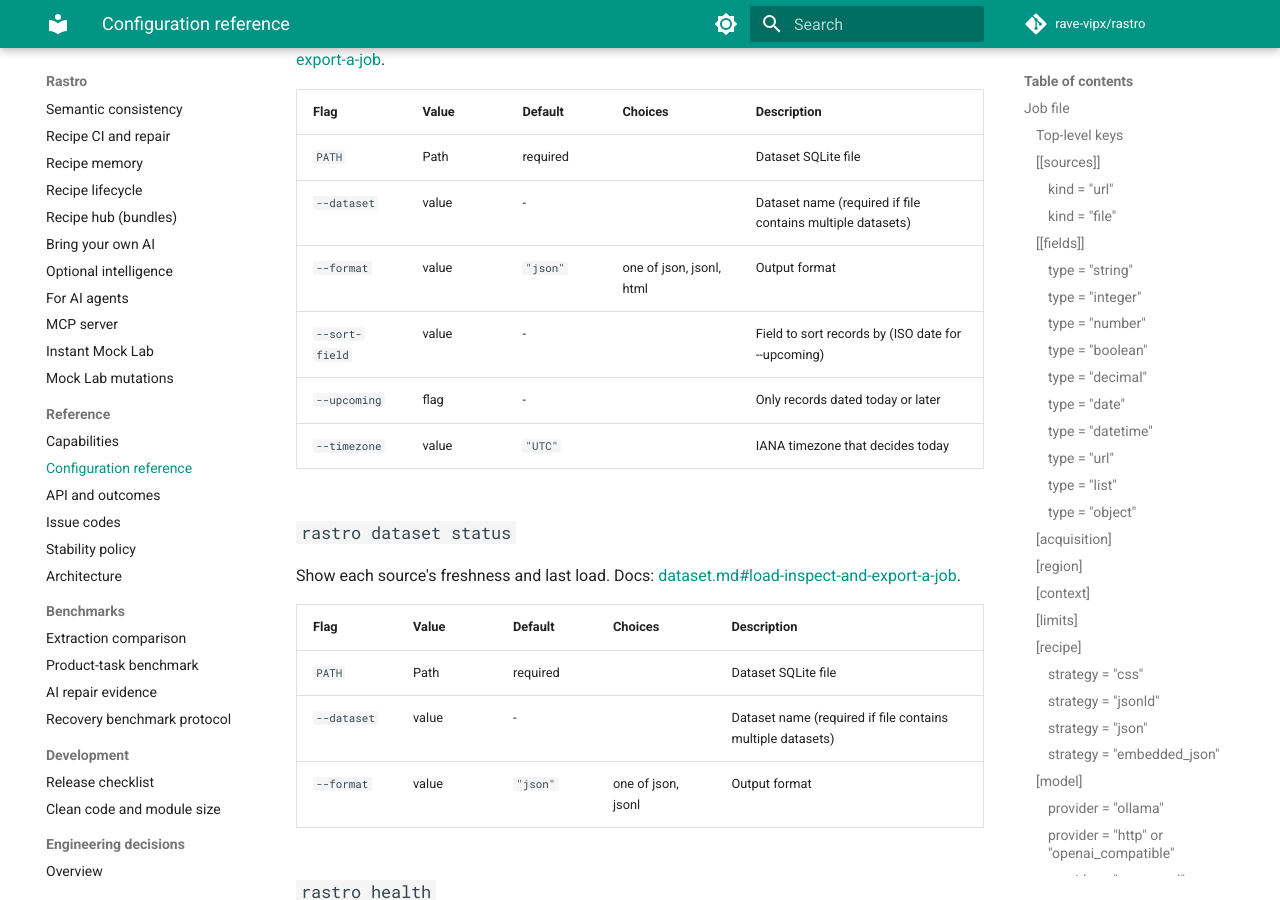
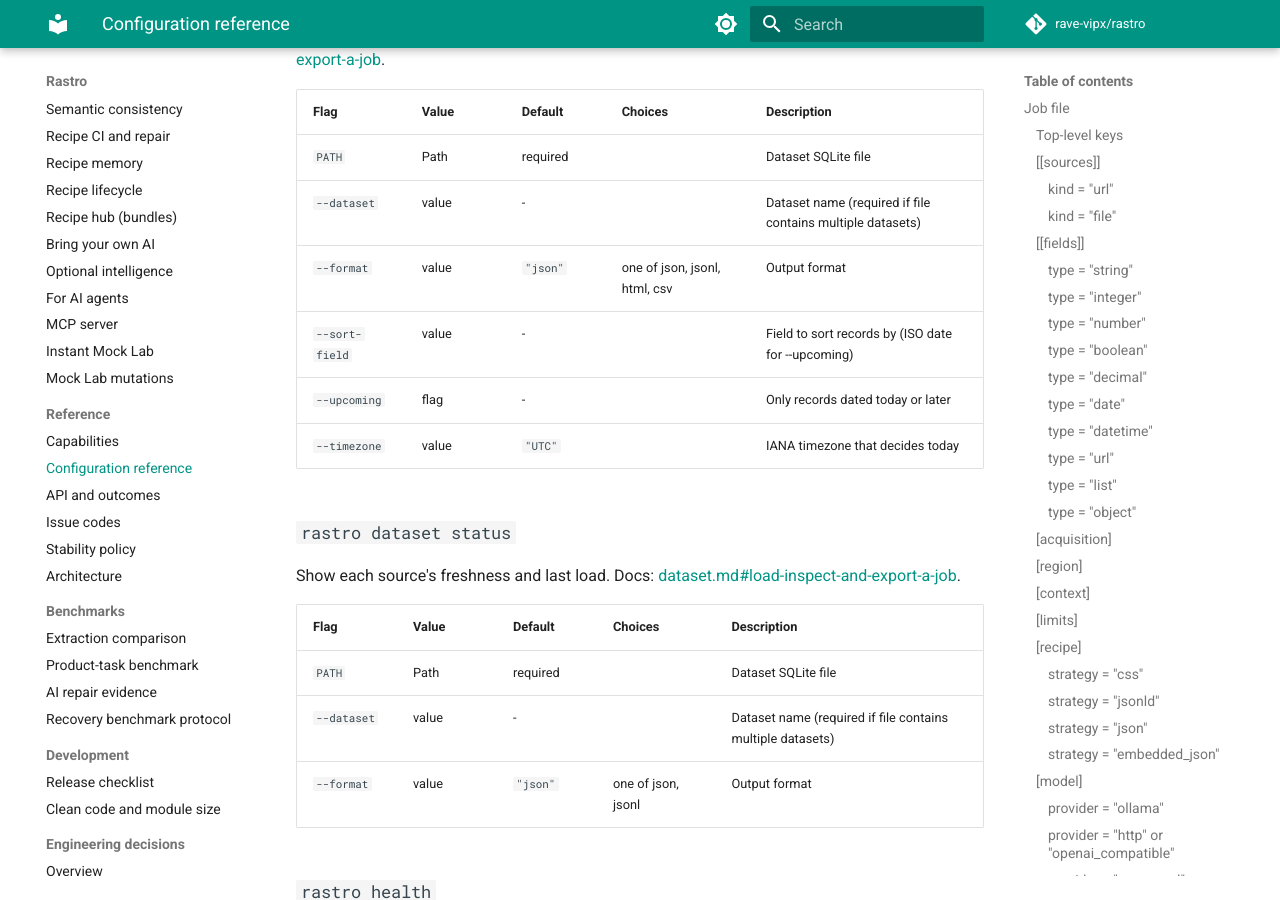
Before and after one commit to rave-vipx/rastro, an MkDocs documentation site: the page built from docs/configuration.md, in a window 1280 px wide and 900 px high, scrolled down 35034 px. Built offline with MkDocs 1.6.1 and Material for MkDocs 9.7.7, drawn with Linux system fonts in a browser that asks for light colours; comment, search, counter and statistics services are not loaded.

Commit message:
docs: regenerate the configuration reference
Co-Authored-By: Claude Sonnet 5.5 <noreply@anthropic.com>

```diff
--- a/docs/configuration.md
+++ b/docs/configuration.md
@@ -715,7 +715,7 @@ Print a dataset's records as JSON, JSONL or an HTML table. Docs: [dataset.md#loa
 | --- | --- | --- | --- | --- |
 | `PATH` | Path | required |  | Dataset SQLite file |
 | `--dataset` | value | - |  | Dataset name (required if file contains multiple datasets) |
-| `--format` | value | `"json"` | one of json, jsonl, html | Output format |
+| `--format` | value | `"json"` | one of json, jsonl, html, csv | Output format |
 | `--sort-field` | value | - |  | Field to sort records by (ISO date for --upcoming) |
 | `--upcoming` | flag | - |  | Only records dated today or later |
 | `--timezone` | value | `"UTC"` |  | IANA timezone that decides today |
```
